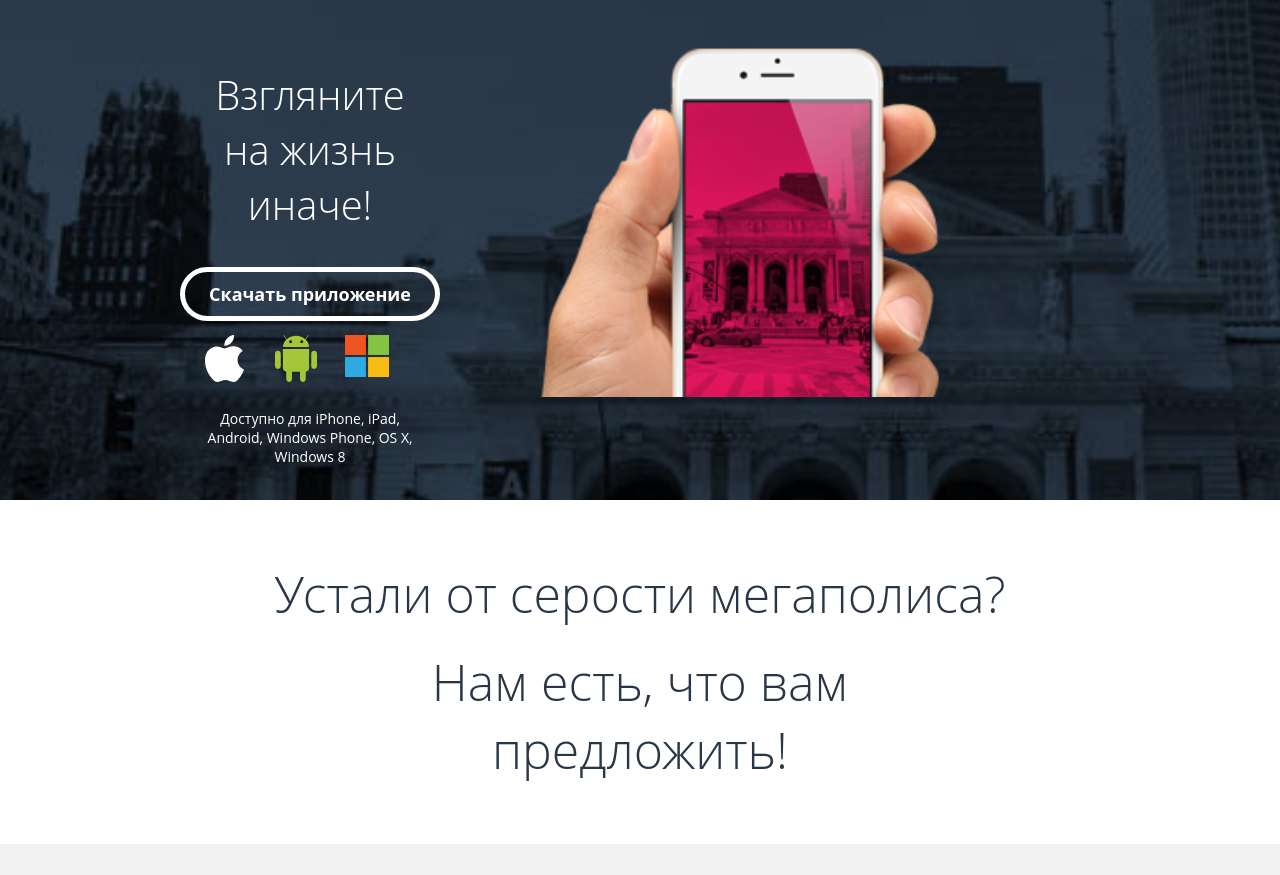
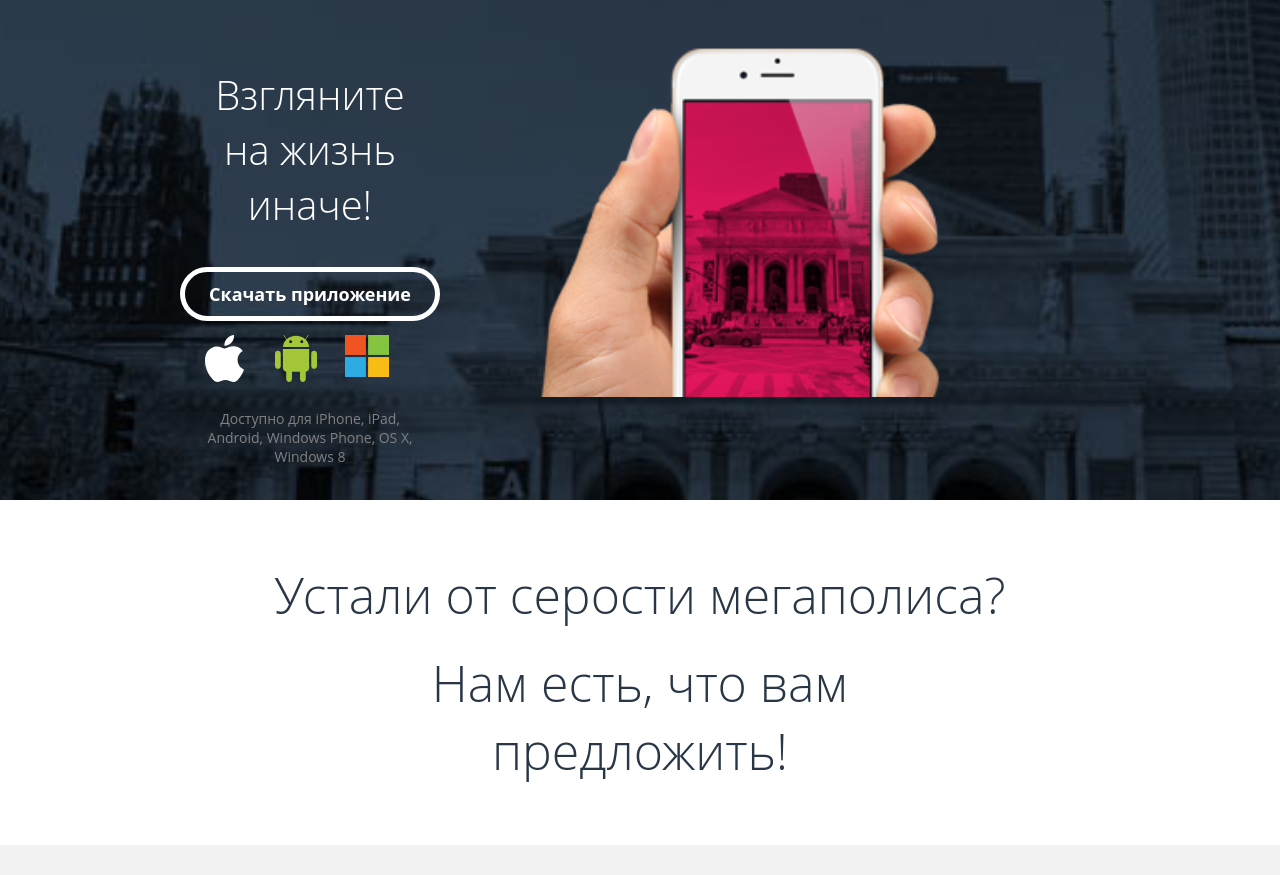
Before and after one commit to AnnBlack/222928-pink, a website: page index.html in a window 1280 px wide. Shown: the part 69-944 px from the top of the page. Drawn offline with nearby package versions, Linux system fonts and the light colour scheme; files that its build step writes are made by us from their sources.

Commit message:
edited travis mistakes4

```diff
--- a/sass/blocks/feedback.scss
+++ b/sass/blocks/feedback.scss
@@ -42,7 +42,6 @@
 }
 
 .feedback__wrapper label {
-  cursor: pointer;
   display: inline-block;
   height: 12px;
   margin: 25px 5px 0 16px;
--- a/sass/blocks/promo.scss
+++ b/sass/blocks/promo.scss
@@ -111,6 +111,6 @@
 .promo-download__text {
   padding-left: 20px;
   padding-right: 20px;
-  color: white;
+  color: grey;
   text-align: center;
 }
--- a/sass/blocks/titles.scss
+++ b/sass/blocks/titles.scss
@@ -1,5 +1,5 @@
 .titles__wrapper {
-  padding-top: 10px;
+  padding-top: 11px;
   padding-bottom: 10px;
   padding-left: 20px;
   padding-right: 20px;
```
